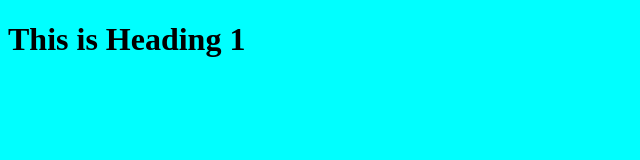
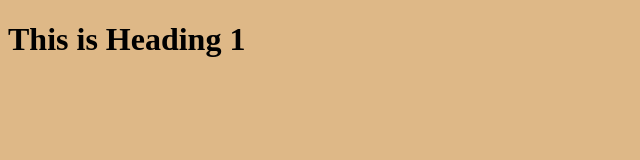
Before and after one commit to BIRAJ49/demorepo, a plain HTML site: page dev/index.html in a window 1280 px wide. Shown: the whole page, without its empty margins (0-640 px from the left). Drawn offline with Linux system fonts and the light colour scheme.

Commit message:
bg color added.

```diff
--- a/dev/index.html
+++ b/dev/index.html
@@ -7,7 +7,7 @@
     <title>demo</title>
 </head>
 
-<body style="background-color: aqua;">
+<body style="background-color: burlywood;">
     <h1>This is Heading 1</h1>
 
 </body>
```
